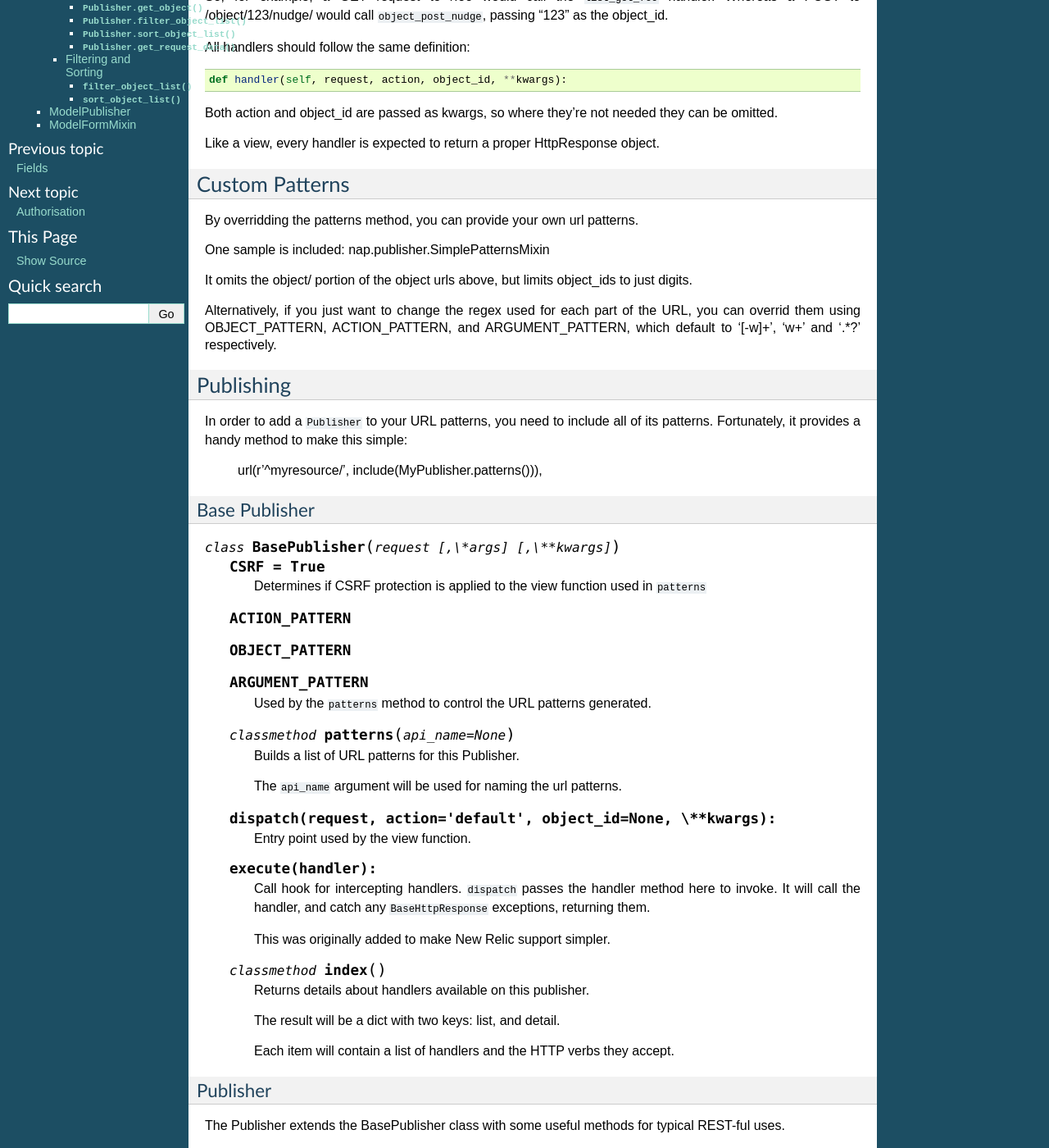
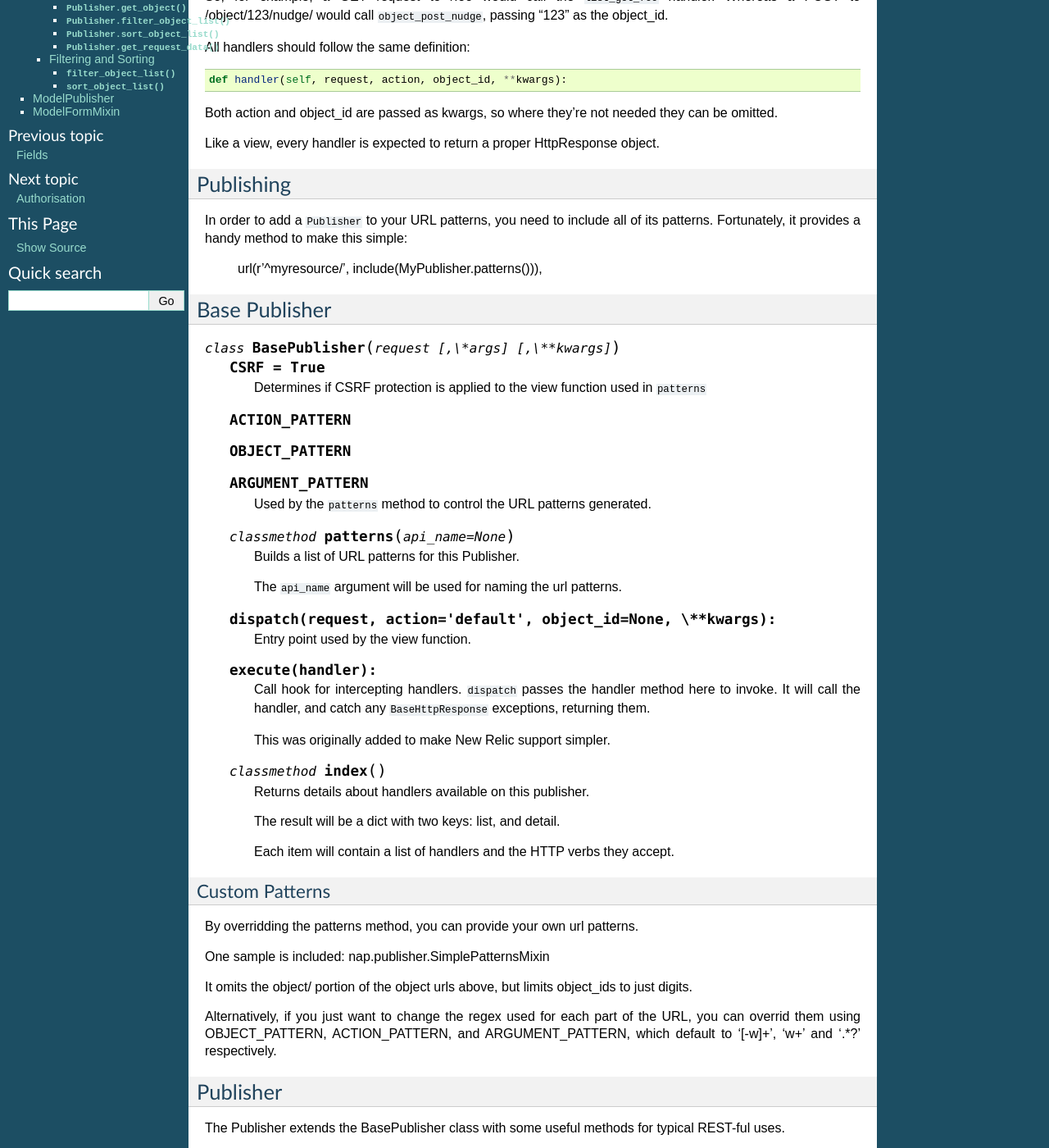
Before and after one commit to funkybob/django-nap, a Sphinx documentation site: the page built from docs/publisher.rst, in a window 1280 px wide and 1400 px high, scrolled down 458 px. Shown: the whole window at 82% size. Built offline with Sphinx 7.4.7, drawn with Linux system fonts in a browser that asks for light colours; some of the changed lines change nothing that is shown; some of the changed text lies outside the part shown.

Commit message:
Fix header levels

```diff
--- a/docs/publisher.rst
+++ b/docs/publisher.rst
@@ -41,22 +41,8 @@
 
 Like a view, every handler is expected to return a proper HttpResponse object.
 
-Custom Patterns
----------------
-
-By overridding the patterns method, you can provide your own url patterns.
-
-One sample is included: nap.publisher.SimplePatternsMixin
-
-It omits the object/ portion of the object urls above, but limits object_ids to
-just digits.
-
-Alternatively, if you just want to change the regex used for each part of the
-URL, you can overrid them using OBJECT_PATTERN, ACTION_PATTERN, and
-ARGUMENT_PATTERN, which default to '[-\w]+', '\w+' and '.*?' respectively.
-
 Publishing
-----------
+==========
 
 In order to add a ``Publisher`` to your URL patterns, you need to include all of
 its patterns.  Fortunately, it provides a handy method to make this simple:
@@ -104,6 +90,20 @@
       The result will be a dict with two keys: list, and detail.
 
       Each item will contain a list of handlers and the HTTP verbs they accept.
+
+Custom Patterns
+---------------
+
+By overridding the patterns method, you can provide your own url patterns.
+
+One sample is included: nap.publisher.SimplePatternsMixin
+
+It omits the object/ portion of the object urls above, but limits object_ids to
+just digits.
+
+Alternatively, if you just want to change the regex used for each part of the
+URL, you can overrid them using OBJECT_PATTERN, ACTION_PATTERN, and
+ARGUMENT_PATTERN, which default to '[-\w]+', '\w+' and '.*?' respectively.
 
 Publisher
 =========
@@ -255,8 +255,9 @@
       Defaul object handler.
       Passes the result of ``get_object`` to ``render_single_object``
 
+
 Filtering and Sorting
-~~~~~~~~~~~~~~~~~~~~~
+---------------------
 
 The Publisher class has two methods for sorting and filtering:
 
```
